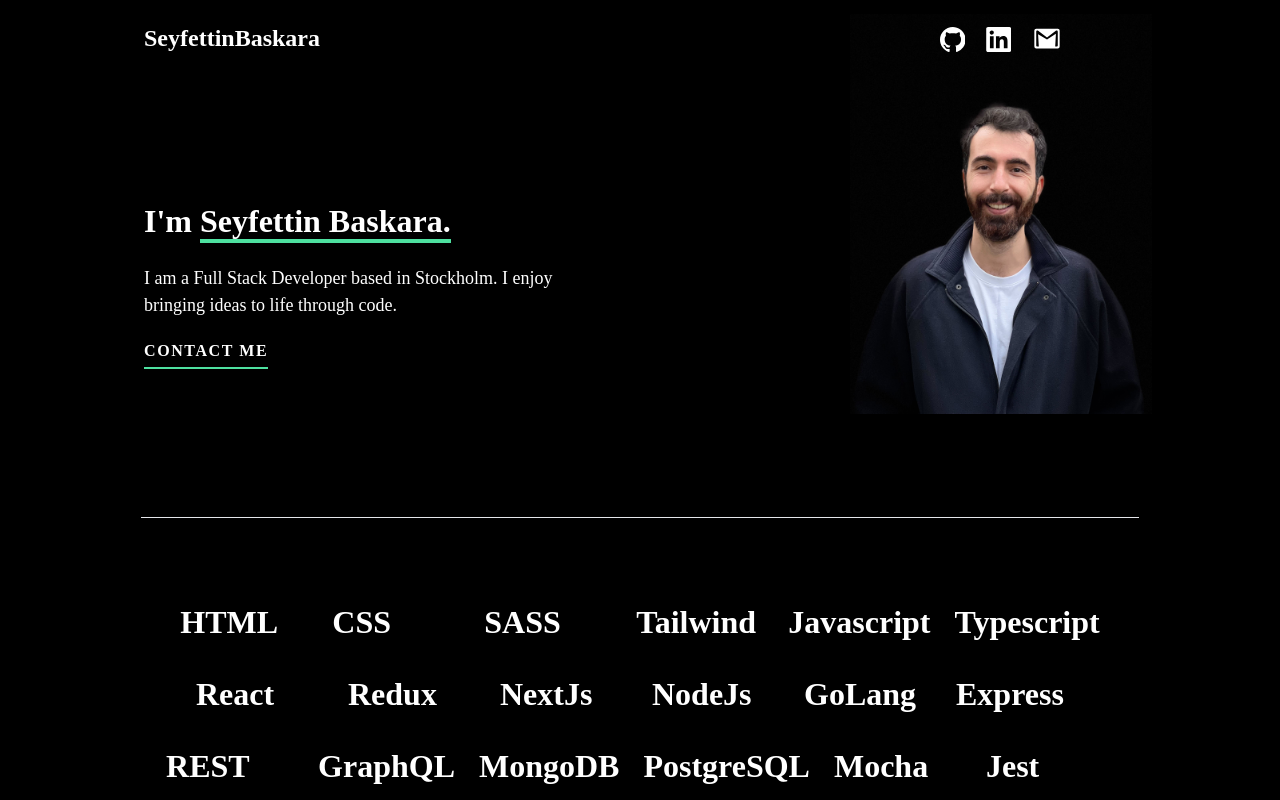
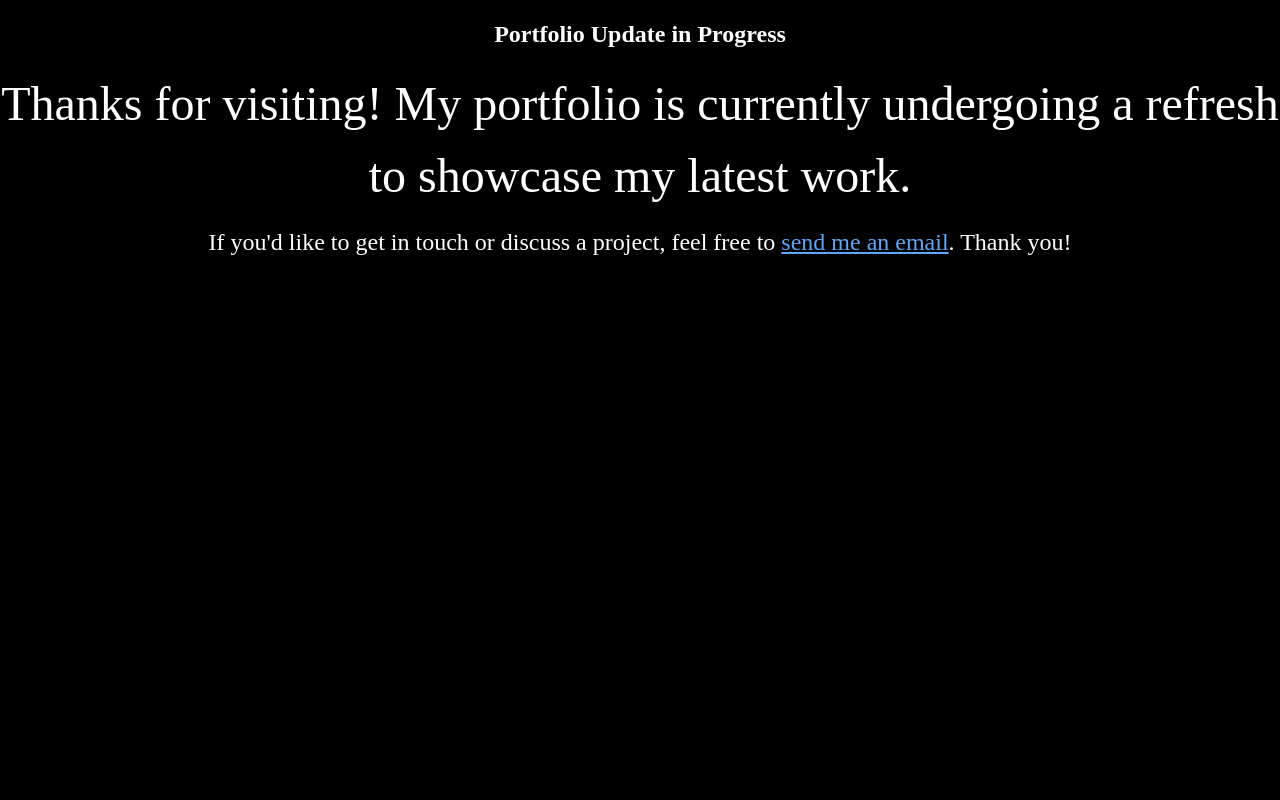
Before and after one commit to SeyfBaskara/Portfolio, a Next.js app: page / in a window 1280 px wide. Shown: the top 800 px of the page. Built offline with nearby package versions, Linux system fonts and the light colour scheme.

Commit message:
(feat) portfolio update in progress

```diff
--- a/pages/_app.tsx
+++ b/pages/_app.tsx
@@ -2,9 +2,28 @@ import '../styles/globals.css'
 import type { AppProps } from 'next/app'
 
 const MyApp = ({ Component, pageProps }: AppProps) => {
+   const isMaintenance = true
+   const MaintenancePage = () => (
+      <div className="flex justify-center items-center text-white">
+         <div className="text-center">
+            <h1 className="text-md font-bold mb-4 mt-4">Portfolio Update in Progress</h1>
+            <p className="text-large mb-3">
+               Thanks for visiting! My portfolio is currently undergoing a refresh to showcase my latest work.
+            </p>
+            <p className="text-md">
+               If you'd like to get in touch or discuss a project, feel free to{' '}
+               <a href="mailto:seyfettin.baskara@gmail.com" className="text-blue-400 underline">
+                  send me an email
+               </a>
+               . Thank you!
+            </p>
+         </div>
+      </div>
+   )
    return (
       <>
-         <Component {...pageProps} />
+         {isMaintenance ? <MaintenancePage /> : <Component {...pageProps} />}
+         {/* <Component {...pageProps} /> */}
       </>
    )
 }
```
